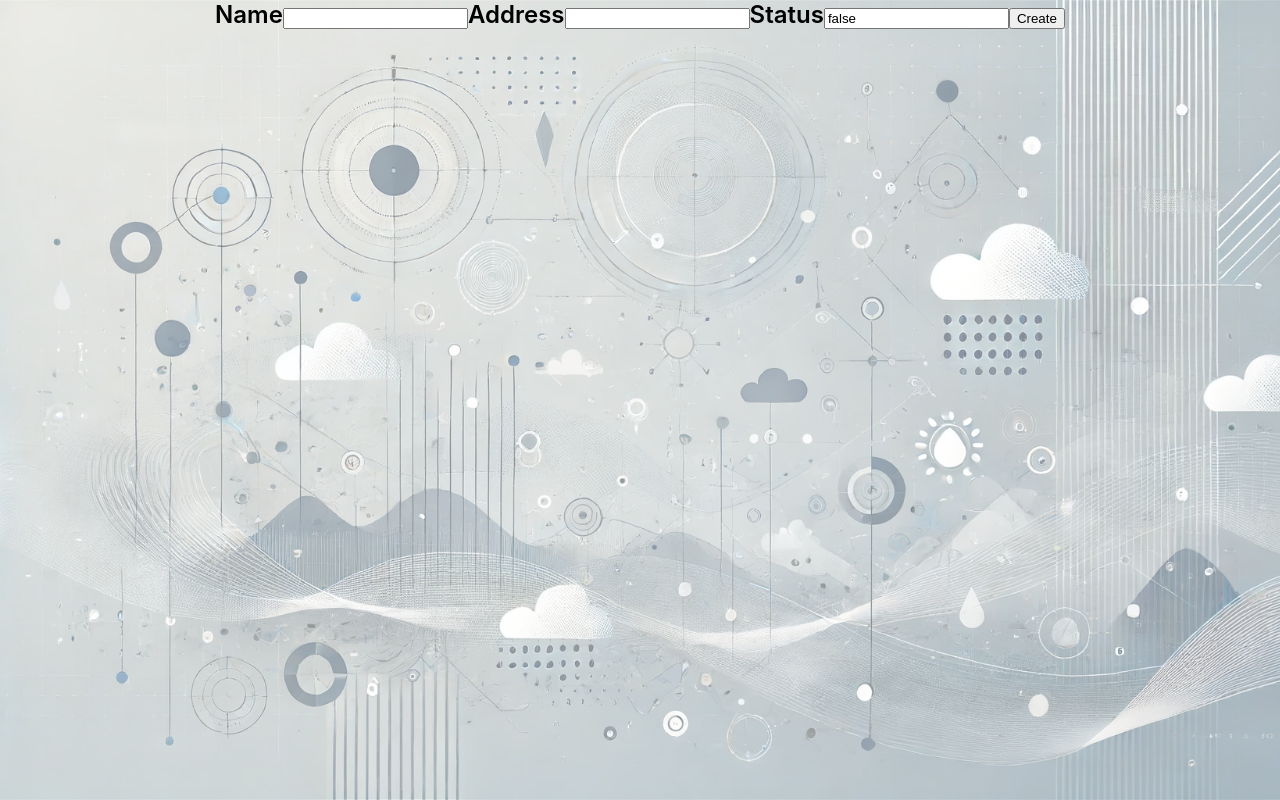
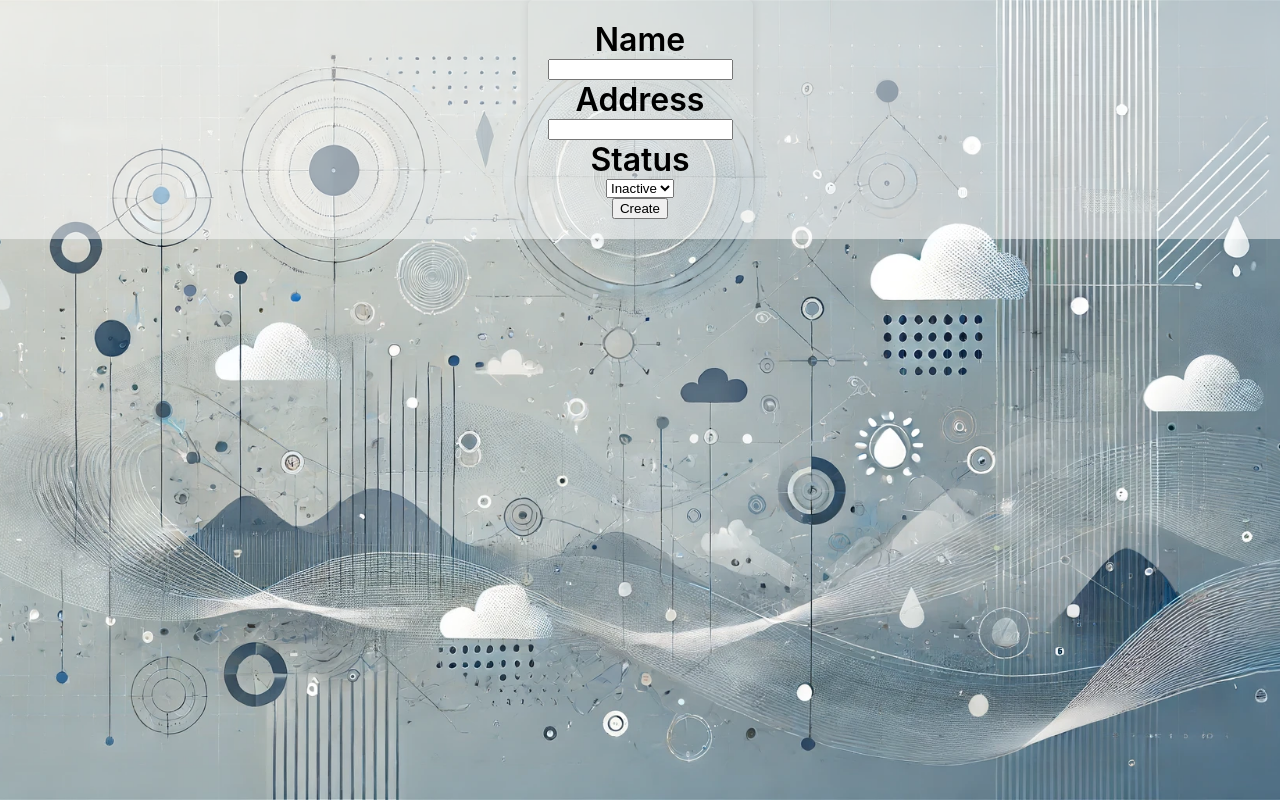
Before and after one commit to vikmay/Stations, an Angular app in the folder client/: page /create-station in a window 1280 px wide. Built offline with nearby package versions, Linux system fonts and the light colour scheme.

Commit message:
+ fixed bugs,added checkbox

```diff
--- a/client/src/app/components/station-form/station-form.component.html
+++ b/client/src/app/components/station-form/station-form.component.html
@@ -1,9 +1,27 @@
-<form [formGroup]="stationForm" (ngSubmit)="onSubmit()">
-    <label for="name">Name</label>
-    <input id="name" formControlName="name" />
-    <label for="address">Address</label>
-    <input id="address" formControlName="address" />
-    <label for="status">Status</label>
-    <input id="status" formControlName="status" />
-    <button type="submit">{{ isEditMode ? 'Update' : 'Create' }}</button>
-  </form>
+<form
+  [formGroup]="stationForm"
+  (ngSubmit)="onSubmit()"
+>
+  <label for="name">Name</label>
+  <input
+    id="name"
+    formControlName="name"
+  />
+
+  <label for="address">Address</label>
+  <input
+    id="address"
+    formControlName="address"
+  />
+
+  <label for="status">Status</label>
+  <select
+    id="status"
+    formControlName="status"
+  >
+    <option [value]="true">Active</option>
+    <option [value]="false">Inactive</option>
+  </select>
+
+  <button type="submit">{{ isEditMode ? 'Update' : 'Create' }}</button>
+</form>
--- a/client/src/app/components/station-form/station-form.component.scss
+++ b/client/src/app/components/station-form/station-form.component.scss
@@ -0,0 +1,11 @@
+form {
+    display: flex;
+    flex-direction: column;
+    align-items: center;
+    justify-content: center;
+    padding: 20px;
+    font-size: xx-large;
+    // background-color: #f5f5f5;
+    border-radius: 5px;
+    box-shadow: 0 0 10px rgba(0, 0, 0, 0.1);
+}
--- a/client/src/app/components/station-form/station-form.component.ts
+++ b/client/src/app/components/station-form/station-form.component.ts
@@ -11,7 +11,7 @@ import { ActivatedRoute, Router } from '@angular/router';
 export class StationFormComponent implements OnInit {
   stationForm: FormGroup;
   isEditMode = false;
-  stationId: number | null = null; // Store the station ID
+  stationId: number | null = null;
 
   constructor(
     private fb: FormBuilder,
@@ -22,7 +22,7 @@ export class StationFormComponent implements OnInit {
     this.stationForm = this.fb.group({
       name: ['', Validators.required],
       address: ['', Validators.required],
-      status: [false, Validators.required],
+      status: [false, Validators.required], // Default to false
     });
   }
 
@@ -30,7 +30,7 @@ export class StationFormComponent implements OnInit {
     const id = this.route.snapshot.paramMap.get('id');
     if (id) {
       this.isEditMode = true;
-      this.stationId = Number(id); // Store the station ID
+      this.stationId = Number(id);
       this.stationService.getStation(this.stationId).subscribe((station) => {
         this.stationForm.patchValue(station);
       });
@@ -40,8 +40,9 @@ export class StationFormComponent implements OnInit {
   onSubmit(): void {
     if (this.stationForm.valid) {
       const stationData = this.stationForm.value;
+      stationData.status = !!stationData.status; // Ensure status is boolean
+
       if (this.isEditMode && this.stationId !== null) {
-        // Include the ID in the update request
         this.stationService
           .updateStation(this.stationId, stationData)
           .subscribe(() => {
--- a/client/src/app/components/station-list/station-list.component.scss
+++ b/client/src/app/components/station-list/station-list.component.scss
@@ -2,6 +2,8 @@
     display: flex;
     flex-direction: column;
     align-items: center;
+    // max-height: 100vh;
+    // overflow-y: scroll;
 
 }
 
--- a/client/src/styles.scss
+++ b/client/src/styles.scss
@@ -8,13 +8,15 @@ body {
     -moz-osx-font-smoothing: grayscale;
     background-image: url('../public/Background.webp');
     background-size: cover;
+    background-repeat: no-repeat;
+    background-position: center;
+    background-attachment: fixed;
 }
 
 main {
     display: flex;
     flex-direction: column;
     align-items: center;
-    height: 100vh;
     font-size: x-large;
     color: #000;
     font-weight: 600;
```
